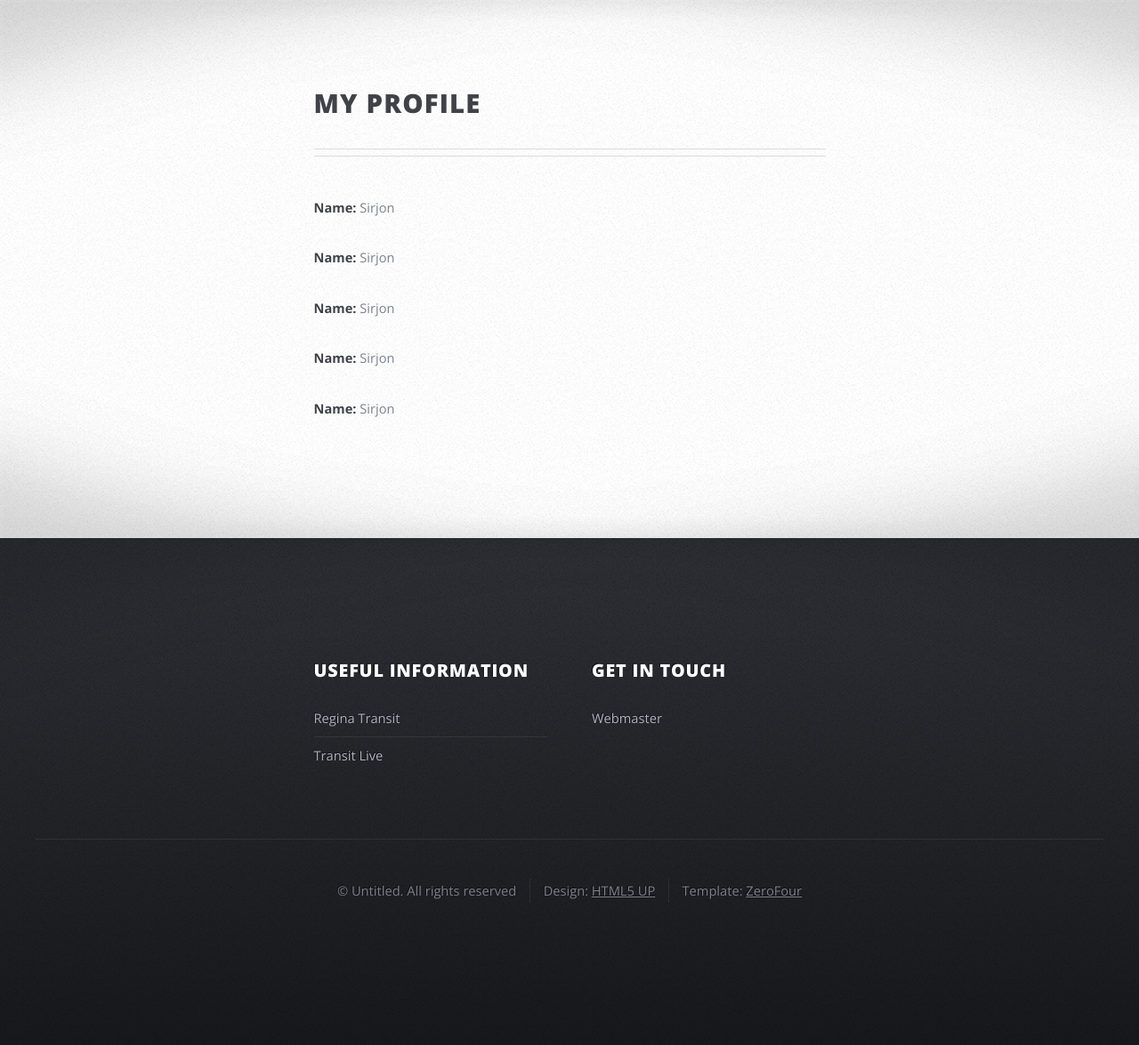
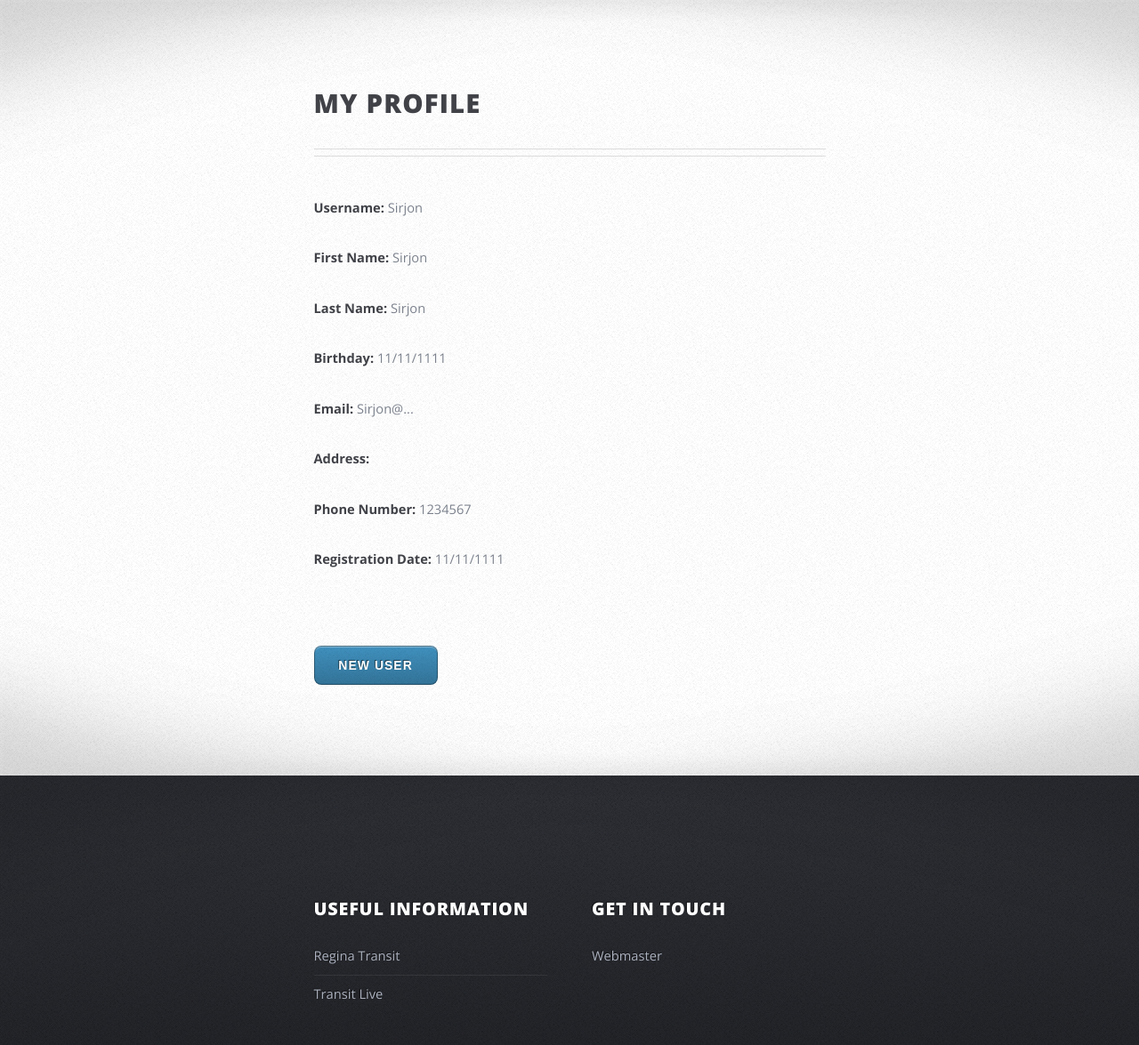
Before and after one commit to hanna25s/eBusPass, a Django app: page /user_profile/ in a window 1280 px wide. Shown: the part 191-1366 px from the top of the page at 89% size. Run offline with Django 3.2, Linux system fonts and the light colour scheme.

Commit message:
Update user_profile.html

```diff
--- a/website/templates/website/user_profile.html
+++ b/website/templates/website/user_profile.html
@@ -13,25 +13,44 @@
             <h2>My Profile</h2>
           </header>
           <p>
-            <strong>Name:</strong>
+            <strong>Username:</strong>
             <span>Sirjon</span>
           </p>
           <p>
-            <strong>Name:</strong>
+            <strong>First Name:</strong>
             <span>Sirjon</span>
           </p>
           <p>
-            <strong>Name:</strong>
+            <strong>Last Name:</strong>
             <span>Sirjon</span>
           </p>
           <p>
-            <strong>Name:</strong>
-            <span>Sirjon</span>
+            <strong>Birthday:</strong>
+            <span>11/11/1111</span>
           </p>
           <p>
-            <strong>Name:</strong>
-            <span>Sirjon</span>
+            <strong>Email:</strong>
+            <span>Sirjon@...</span>
           </p>
+          <p>
+            <strong>Address:</strong>
+            <span></span>
+          </p>
+          <p>
+            <strong>Phone Number:</strong>
+            <span>1234567</span>
+          </p>
+          <p>
+            <strong>Registration Date:</strong>
+            <span>11/11/1111</span>
+          </p>
+
+        <br/><br />
+        <form method="get" action="/registration/">
+          <div class="form-group">
+          <button type="submit" class="btn btn-default">New User</button>
+          </div>
+        </form>
         </div>
       </div>
     </div>
```
